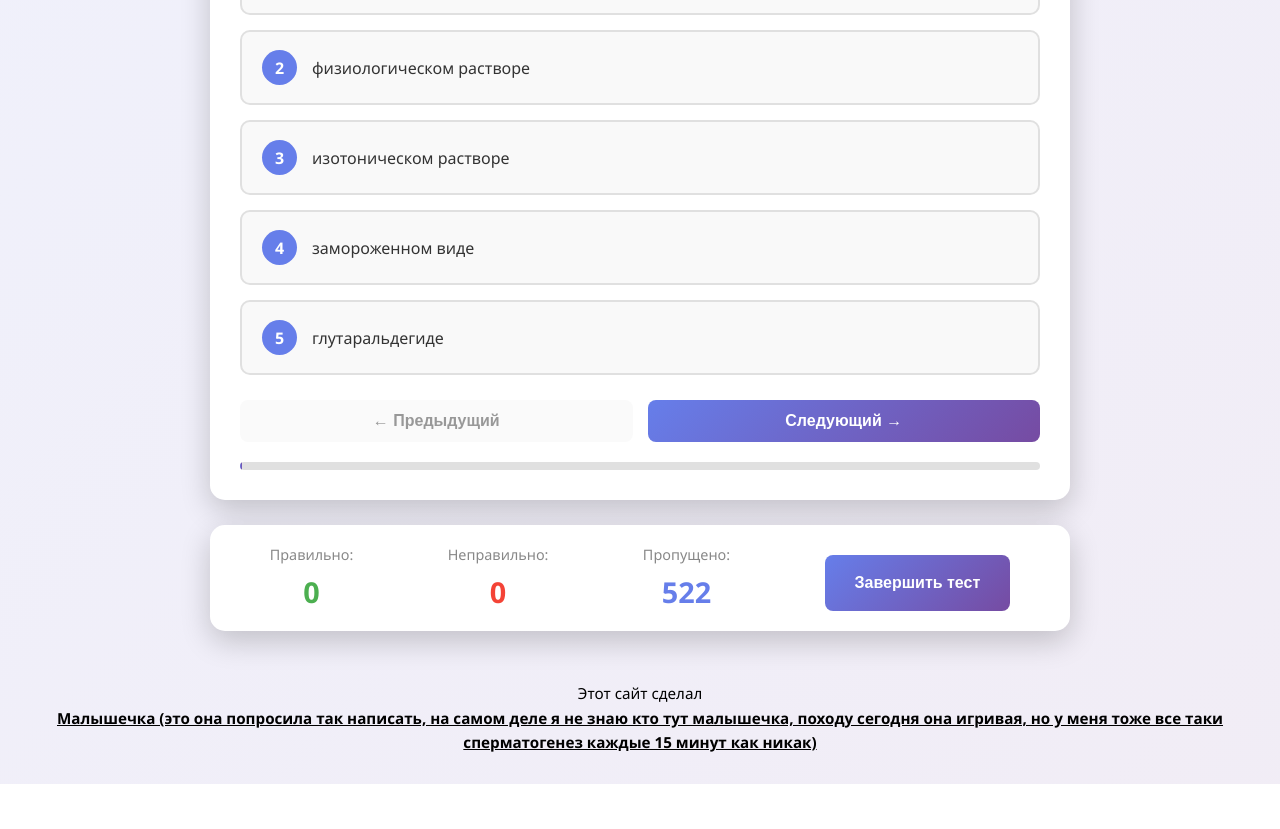
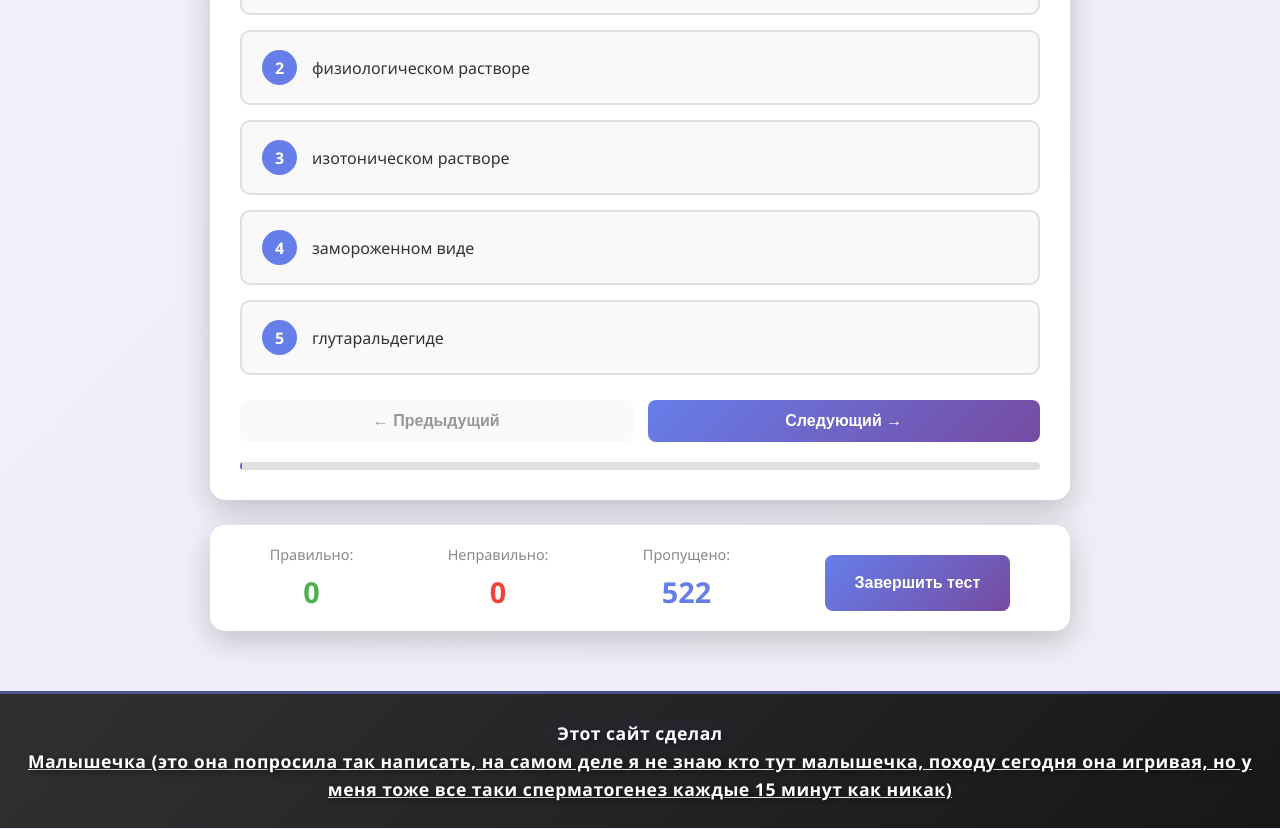
Before and after one commit to AlltidTrist/test-patologiya-by-khadizhka, a plain HTML site: page index.html in a window 1280 px wide. Shown: the part 845-1674 px from the top of the page. Before the commit the page ends 1629 px from the top, so only its background shows below. Drawn offline with Linux system fonts and the light colour scheme.

Commit message:
Update footer: remove hover animation and change link color to white

```diff
--- a/index.html
+++ b/index.html
@@ -114,9 +114,9 @@
         </div>
     </div>
 
-    <footer style="text-align: center; padding: 30px 20px; color: #000; font-size: 0.95em; position: relative; z-index: 2; margin-top: auto; max-width: 100%; box-sizing: border-box; word-wrap: break-word; overflow-wrap: break-word;">
-        <p style="margin: 0; max-width: 100%; word-wrap: break-word; overflow-wrap: break-word; line-height: 1.6;">
-            Этот сайт сделал <a href="https://t.me/Alltid_Trist" target="_blank" rel="noopener noreferrer" style="color: #000; text-decoration: underline; font-weight: 600; word-wrap: break-word; overflow-wrap: break-word; display: inline-block; max-width: 100%;">Малышечка (это она попросила так написать, на самом деле я не знаю кто тут малышечка, походу сегодня она игривая, но у меня тоже все таки сперматогенез каждые 15 минут как никак)</a>
+    <footer style="text-align: center; padding: 25px 20px; color: white; font-size: 1.1em; position: relative; z-index: 2; margin-top: 40px; background: linear-gradient(135deg, rgba(0, 0, 0, 0.8) 0%, rgba(0, 0, 0, 0.9) 100%); backdrop-filter: blur(10px); border-top: 3px solid rgba(102, 126, 234, 0.5); max-width: 100%; box-sizing: border-box; word-wrap: break-word; overflow-wrap: break-word;">
+        <p style="margin: 0; max-width: 100%; word-wrap: break-word; overflow-wrap: break-word; line-height: 1.6; text-shadow: 2px 2px 8px rgba(0, 0, 0, 0.8), 0 0 20px rgba(102, 126, 234, 0.5); font-weight: 600; letter-spacing: 0.5px;">
+            Этот сайт сделал <a href="https://t.me/Alltid_Trist" target="_blank" rel="noopener noreferrer" style="color: #fff; text-decoration: underline; font-weight: 700; text-shadow: 2px 2px 8px rgba(0, 0, 0, 0.8); word-wrap: break-word; overflow-wrap: break-word; display: inline-block; max-width: 100%;">Малышечка (это она попросила так написать, на самом деле я не знаю кто тут малышечка, походу сегодня она игривая, но у меня тоже все таки сперматогенез каждые 15 минут как никак)</a>
         </p>
     </footer>
 
```
